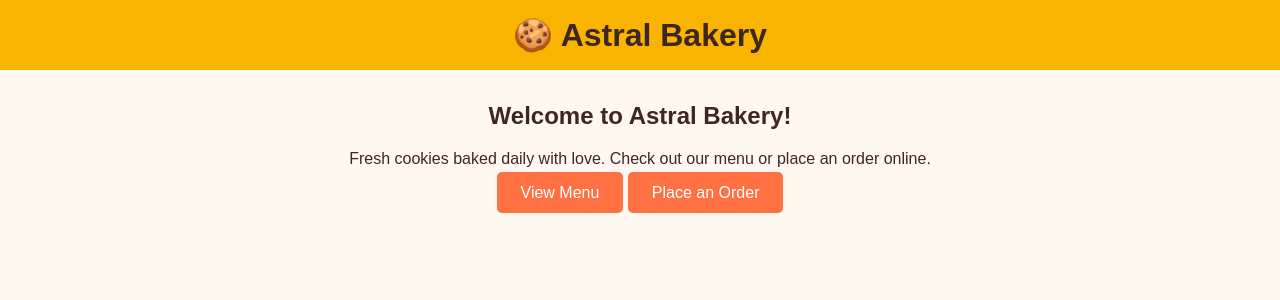
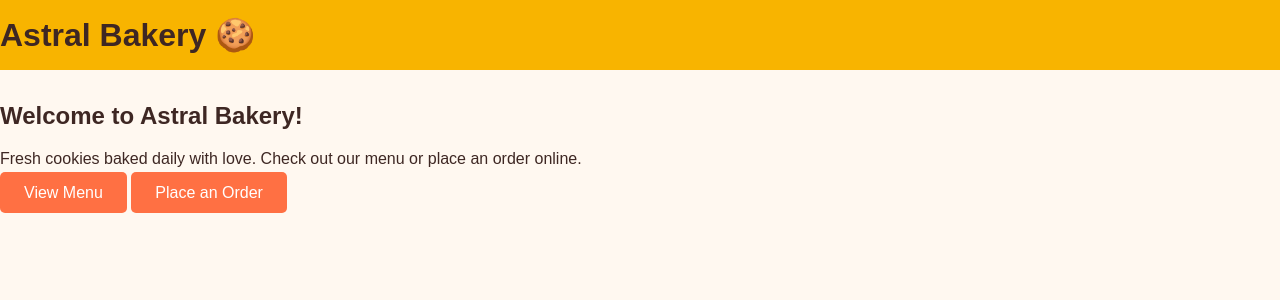
Before and after one commit to vineetnv/astralbakery, a Flask app: page / in a window 1280 px wide. Shown: the top 300 px of the page. Run offline with Flask 3, Linux system fonts and the light colour scheme.

Commit message:
moved header

```diff
--- a/templates/index.html
+++ b/templates/index.html
@@ -7,16 +7,18 @@
 
     <!-- Basic styling (you can replace this later with a CSS file) -->
     <style>
-        body {
+        body
+        {
             font-family: 'Arial', sans-serif;
             background-color: #fff8f0;
             color: #3e2723;
-            text-align: center;
+            text-align: start;
             margin: 0;
             padding: 0;
         }
 
-        header {
+        header
+        {
             background-color: #f8b400;
             padding: 1rem 0;
         }
@@ -48,7 +50,7 @@
 </head>
 <body>
     <header>
-        <h1>🍪 Astral Bakery</h1>
+        <h1>Astral Bakery 🍪</h1>
     </header>
 
     <div class="content">
```
